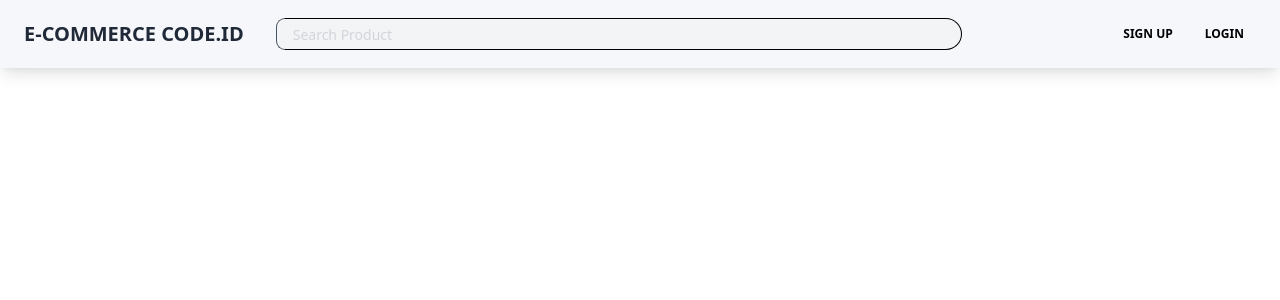
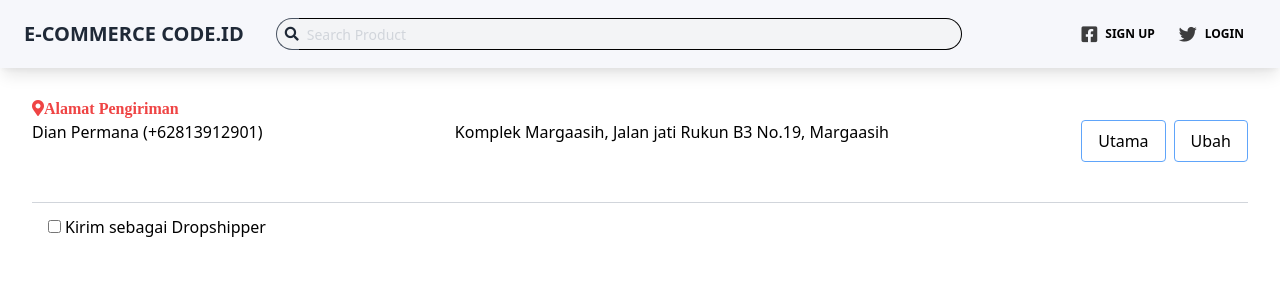
Before and after one commit to rizkymuhram312/front-end-e-comm, a React (Create React App) app: page /orders in a window 1280 px wide. Shown: the top 300 px of the page. Built offline with nearby package versions, Linux system fonts and the light colour scheme.

Commit message:
fontawesome

```diff
--- a/package.json
+++ b/package.json
@@ -4,6 +4,7 @@
   "private": true,
   "dependencies": {
     "@craco/craco": "^6.1.1",
+    "@fortawesome/free-solid-svg-icons": "^5.15.2",
     "@testing-library/jest-dom": "^5.11.4",
     "@testing-library/react": "^11.1.0",
     "@testing-library/user-event": "^12.1.10",
@@ -40,6 +41,7 @@
     ]
   },
   "devDependencies": {
+    "@fortawesome/fontawesome-free": "^5.15.2",
     "@tailwindcss/postcss7-compat": "^2.0.3",
     "autoprefixer": "^9.8.6",
     "postcss": "^7.0.35",
--- a/src/App.js
+++ b/src/App.js
@@ -2,6 +2,7 @@ import Header from './components/header'
 import { BrowserRouter, Route, Switch } from 'react-router-dom'
 import Home from './pages/home'
 import Cart from './pages/cart'
+import Orders from './pages/orders'
 
 function App() {
   return (
@@ -11,6 +12,7 @@ function App() {
         <Switch>
           <Route path="/" component={Home} exact />
           <Route path="/cart" component={Cart} />
+          <Route path="/orders" component={Orders} />
         </Switch>
       </div>
     </BrowserRouter>
--- a/src/index.js
+++ b/src/index.js
@@ -3,6 +3,7 @@ import ReactDOM from 'react-dom';
 import './index.css';
 import App from './App';
 import reportWebVitals from './reportWebVitals';
+import "@fortawesome/fontawesome-free/css/all.min.css";
 
 ReactDOM.render(
   <React.StrictMode>
--- a/src/pages/cart/index.js
+++ /dev/null
@@ -1,11 +0,0 @@
-import React, { Component } from 'react'
-
-export default class Cart extends Component {
-    render() {
-        return (
-            <div>
-                <h1>Cart</h1>
-            </div>
-        )
-    }
-}
--- /dev/null
+++ b/src/pages/orders/index.js
@@ -0,0 +1,35 @@
+import React, { Component } from "react";
+
+export default class Home extends Component {
+  render() {
+    return (
+      <div class="container mx-auto p-4">
+        <h1 class="text-red-500 text-left font-sans-serif fas fa-map-marker-alt">
+          Alamat Pengiriman
+        </h1>
+        <div class="flex justify-between ...">
+          <div>Dian Permana (+62813912901)</div>
+          <div>Komplek Margaasih, Jalan jati Rukun B3 No.19, Margaasih</div>
+          <div>
+            <button class="bg-white hover:bg-blue-700  mr-2 text-black py-2 px-4 border border-blue-400 rounded">
+              Utama
+            </button>
+            <button class="bg-white hover:bg-blue-700 text-black font-sans-serif  py-2 px-4 border border-blue-400 rounded">
+              Ubah
+            </button>
+          </div>
+        </div>
+        <div className="mt-10 py-3 border-t border-gray-300">
+          <div className="flex flex-wrap justify-left">
+            <div className="w-full lg:w-9/12 px-4">
+                <label>
+                    <input type="checkbox"></input>
+                    <span className="ml-1">Kirim sebagai Dropshipper</span>
+                </label>
+            </div>
+          </div>
+        </div>
+      </div>
+    );
+  }
+}
```
Also changed, not shown: 1 other file (tests, documents, lock files or other folders).
